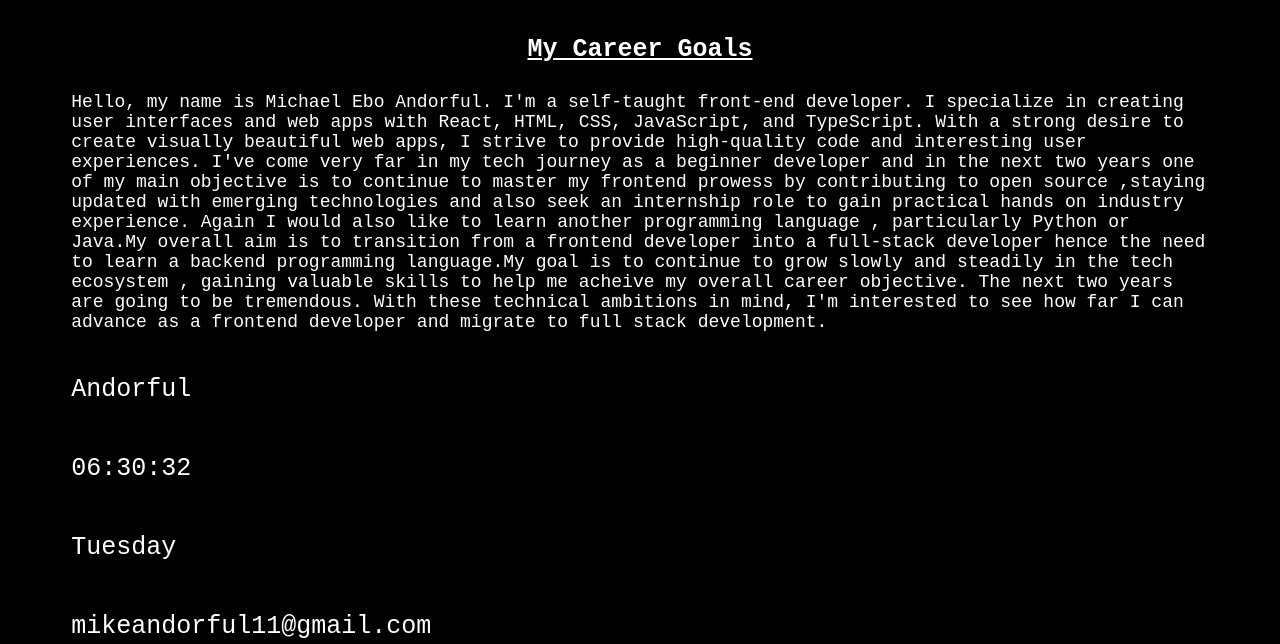
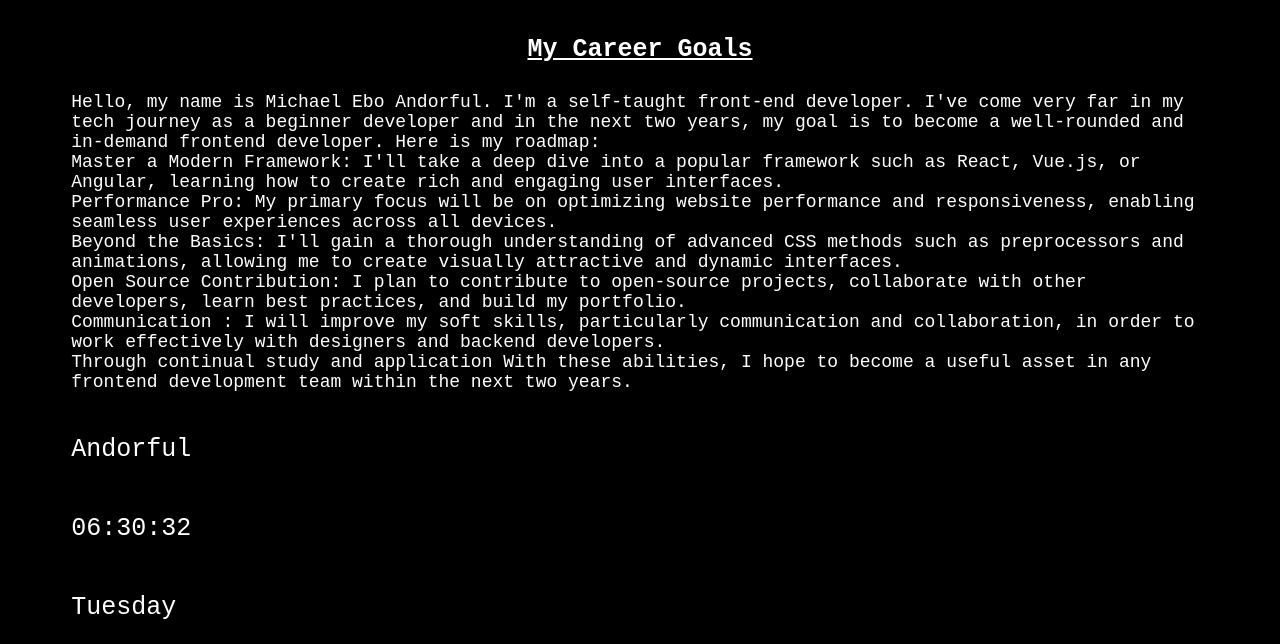
Before and after one commit to Myches/Basic-webpage, a plain HTML site: page index.html in a window 1280 px wide. Shown: the top 644 px of the page. Drawn offline with Linux system fonts and the light colour scheme.

Commit message:
updated my career profile

```diff
--- a/index.html
+++ b/index.html
@@ -9,14 +9,15 @@
             <h1 class="heading1">My Career Goals</h1>
             <p class="paragraph1">
                 Hello, my name is Michael Ebo Andorful. I'm a self-taught front-end developer.
-                I specialize in creating user interfaces and web apps with React, HTML, CSS, JavaScript, and TypeScript.
-                With a strong desire to create  visually beautiful web apps, I strive to provide high-quality code and interesting user experiences.
                 I've come very far in my tech journey as a beginner developer and
-                in the next two years one of my main objective is to continue to master my frontend prowess by contributing to open source
-                ,staying updated with emerging technologies and also seek an internship role to gain practical hands on industry experience.
-                Again I would also like to learn another programming language , particularly Python or Java.My overall aim is to transition from a frontend developer into a full-stack developer
-                hence the need to learn a backend programming language.My goal is to continue to grow slowly and steadily in the tech ecosystem , gaining valuable skills to help me acheive my overall career objective.
-                The next two years are going to be tremendous. With these technical ambitions in mind, I'm interested to see how far I can advance as a frontend developer and migrate to full stack development.
+                in the next two years, my goal is to become a well-rounded and in-demand frontend developer. Here is my roadmap:<br />
+                Master a Modern Framework: I'll take a deep dive into a popular framework such as React, Vue.js, or Angular, learning how to create rich and engaging user interfaces.<br />
+                Performance Pro: My primary focus will be on optimizing website performance and responsiveness, enabling seamless user experiences across all devices.<br />
+                Beyond the Basics: I'll gain a thorough understanding of advanced CSS methods such as preprocessors and animations, allowing me to create visually attractive and dynamic interfaces.<br />
+                Open Source Contribution: I plan to contribute to open-source projects, collaborate with other developers, learn best practices, and build my portfolio.<br />
+                Communication : I will improve my soft skills, particularly communication and collaboration, in order to work effectively with designers and backend developers.<br />
+                Through continual study and application With these abilities, I hope to become a useful asset in any frontend development team within the next two years.
+
 
             </p>
 
@@ -28,11 +29,11 @@
  <p data-testid="currentTimeUTC" id="utcTime">  </p>
  <p  data-testid="currentDay" id="currentDay"> </p>
  <p data-testid="slackEmail" > mikeandorful11@gmail.com  </p>
-  <img src="img/dp.jpg" alt="Michael Andorful" data-testid="slackProfilePicture"     />
+  <img src="img/dp.jpg" alt="Michael Andorful"  data-testid="slackProfilePicture"    />
 
- <a href="https://hng.tech/learn" data-testid=“hngLink” target="_blank"> <p>HNG Learn </p></a>
- <a href="https://keyword.dogAttribute" data-testid=“keywordLink” target="_blank"> <p>Keyword </p></a>
- <a href="https://scrapeanyweb.siteAttribute" data-testid=“scrapeanywebLink” target="_blank"> <p>Scrape Any Web </p></a>
+ <a href="https://hng.tech/learn" data-testid="hngLink" target="_blank"> <p>HNG Learn </p></a>
+ <a href="https://keyword.dogAttribute" data-testid="keywordLink" target="_blank"> <p>Keyword </p></a>
+ <a href="https://scrapeanyweb.siteAttribute" data-testid="scrapeanywebLink" target="_blank"> <p>Scrape Any Web </p></a>
 </div>
     </body>
     <script>
```
Also changed, not shown: img/dp.jpg.
